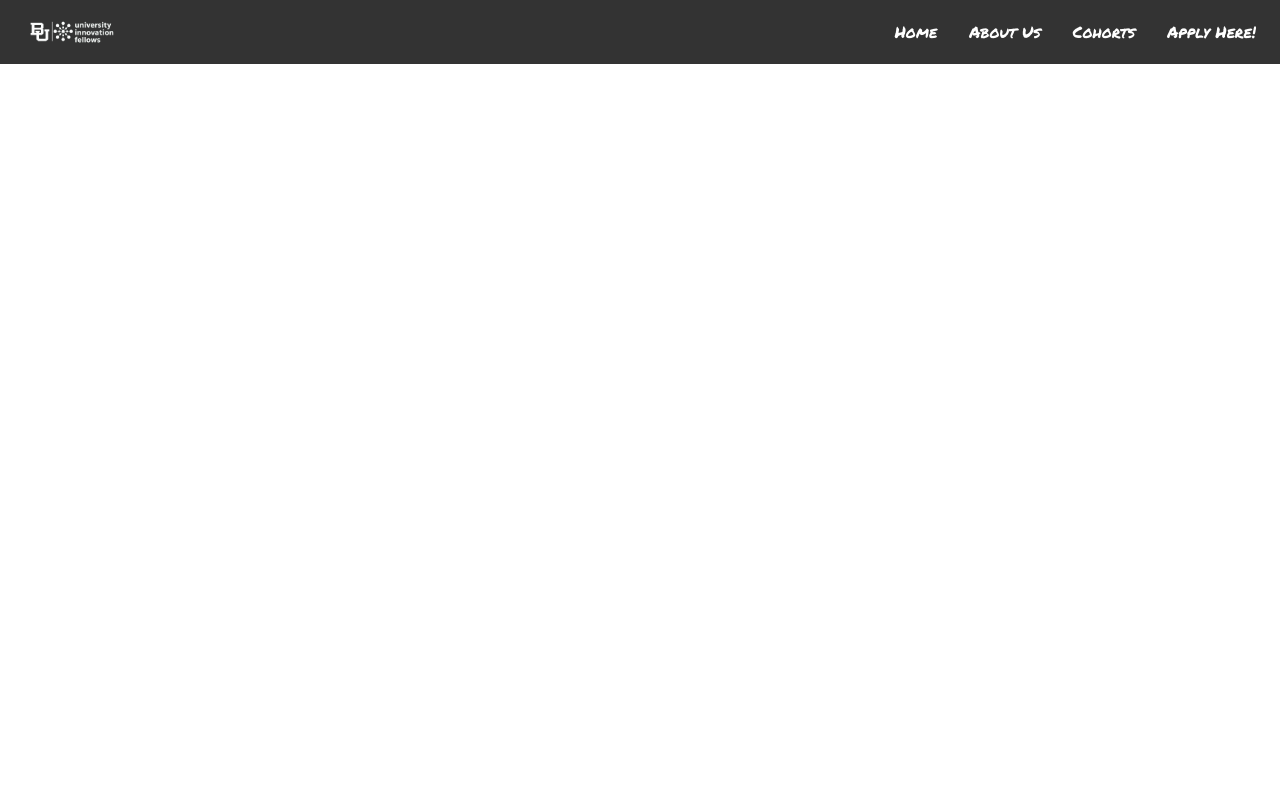
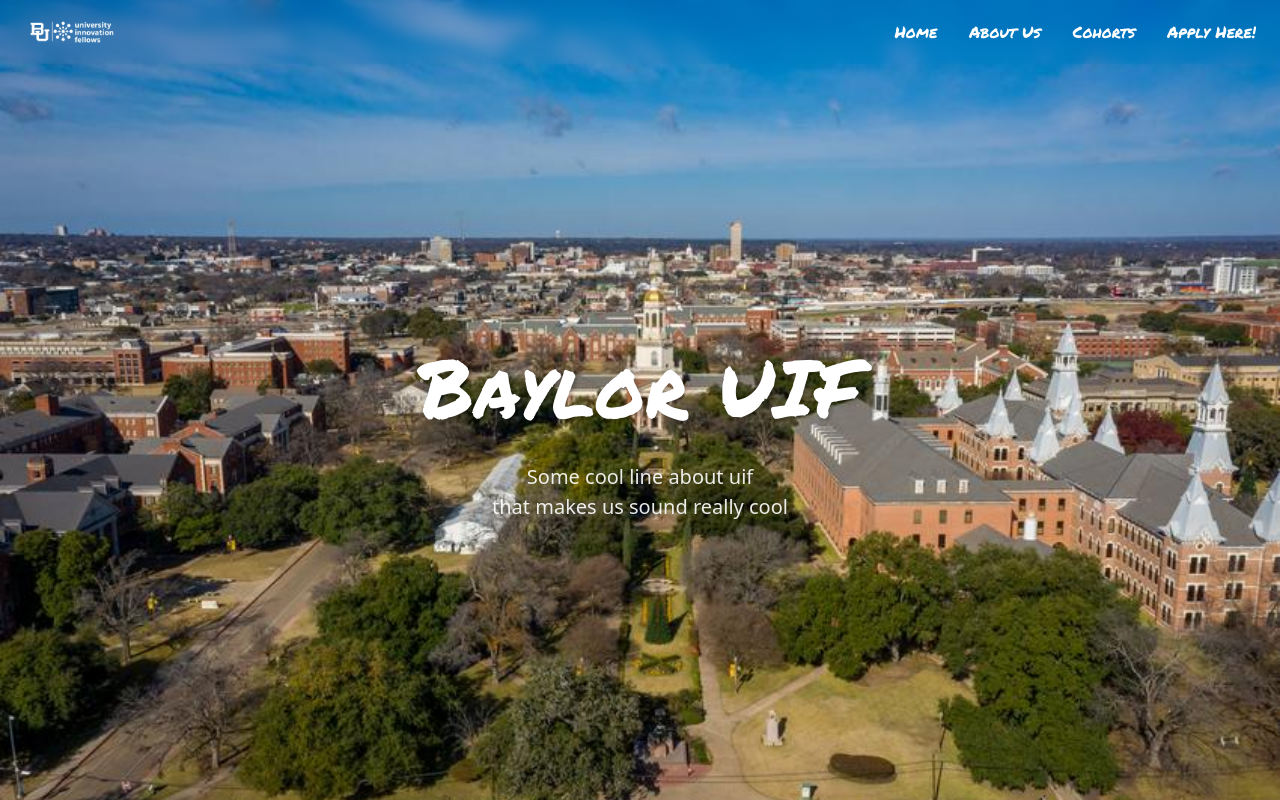
Before and after one commit to Carter-Lewis/uif-react, a React (Vite) app in the folder uif-react/: page / in a window 1280 px wide. Built offline with nearby package versions, Linux system fonts and the light colour scheme.

Commit message:
Added hero section with simple gsap animations

```diff
--- a/uif-react/package.json
+++ b/uif-react/package.json
@@ -10,6 +10,7 @@
     "preview": "vite preview"
   },
   "dependencies": {
+    "@gsap/react": "^2.1.2",
     "@tailwindcss/vite": "^4.1.11",
     "gsap": "^3.13.0",
     "react": "^19.1.0",
--- a/uif-react/src/App.jsx
+++ b/uif-react/src/App.jsx
@@ -1,12 +1,13 @@
 import { useState } from 'react'
 import Navbar from './Components/Navbar/Navbar.jsx'
+import Hero from './Components/Hero/Hero.jsx'
+import './index.css'
 
 function App() {
-  const [count, setCount] = useState(0)
-
   return (
     <>
-      <Navbar></Navbar>
+      <Navbar />
+      <Hero></Hero>
     </>
   )
 }
--- /dev/null
+++ b/uif-react/src/Components/About/About.jsx
@@ -0,0 +1,9 @@
+import React from 'react'
+
+const About = () => {
+  return (
+    <div>About</div>
+  )
+}
+
+export default About
--- a/uif-react/src/Components/Hero/Hero.jsx
+++ b/uif-react/src/Components/Hero/Hero.jsx
@@ -0,0 +1,42 @@
+import styles from './Hero.module.css'
+import { SplitText } from 'gsap/all'
+import gsap from 'gsap'
+import { useGSAP } from '@gsap/react'
+import React from 'react'
+
+const Hero = () => {
+    useGSAP(() => {
+        const heroSplit = new SplitText('#hero-title', {type: 'chars, words' });
+        const paraSplit = new SplitText('#hero-subtitle', {type: 'lines' });
+
+        gsap.from(heroSplit.chars, {
+            yPercent: 100,
+            duration: 1.8,
+            opacity: 0,
+            ease: 'expo.out',
+            stagger: 0.06
+        });
+
+        gsap.from(paraSplit.lines, {
+            opacity: 0,
+            yPercent: 100,
+            duration: 1.8,
+            ease: 'expo.out',
+            stagger: 0.06,
+            delay: 1
+        });
+    })
+
+  return (
+    <section className={styles.hero} id='home'>
+      <div className={styles.heroContent}>
+        <h1 className={styles.heroTitle} id='hero-title'>Baylor UIF</h1>
+        <p className={styles.heroSubtitle} id='hero-subtitle'>
+          Some cool line about uif<br /> that makes us sound really cool
+        </p>
+      </div>
+    </section>
+  )
+}
+
+export default Hero
--- a/uif-react/src/Components/Hero/Hero.module.css
+++ b/uif-react/src/Components/Hero/Hero.module.css
@@ -0,0 +1,33 @@
+@import url('https://fonts.googleapis.com/css2?family=Open+Sans:ital,wght@0,300..800;1,300..800&family=Permanent+Marker&display=swap');
+
+.hero {
+    min-height: 100vh;
+    display: flex;
+    align-items: center;
+    justify-content: center;
+    color: white;
+    text-align: center;
+    padding-top: 80px; /* Account for fixed navbar */
+    background-image: url('/Images/baylor-aerial-1.jpg');
+    background-repeat: no-repeat;
+    background-size: cover;
+}
+
+.heroContent {
+    max-width: 800px;
+    padding: 2rem;
+}
+
+.heroTitle {
+    font-family: "Permanent Marker", cursive;
+    font-size: 5rem;
+    margin-bottom: 1rem;
+    text-shadow: 2px 2px 4px rgba(0, 0, 0, 0.3);
+    color: var(--baylor-yellow);
+}
+
+.heroSubtitle {
+    font-size: 1.25rem;
+    margin-bottom: 2rem;
+    opacity: 0.9;
+}
--- a/uif-react/src/Components/Navbar/Navbar.module.css
+++ b/uif-react/src/Components/Navbar/Navbar.module.css
@@ -1,5 +1,5 @@
 /* Navbar CSS Module Styles */
-@import url('https://fonts.googleapis.com/css2?family=Permanent+Marker&display=swap');
+@import url('https://fonts.googleapis.com/css2?family=Open+Sans:ital,wght@0,300..800;1,300..800&family=Permanent+Marker&display=swap');
 
 .permanent-marker-regular {
   font-family: "Permanent Marker", cursive;
@@ -9,7 +9,7 @@
 
 .navbar {
   width: 100%;
-  background: rgba(0, 0, 0, 0.8);
+  background: var(--baylor-green);
   backdrop-filter: blur(8px);
   position: fixed;
   top: 0;
@@ -63,7 +63,7 @@
 }
 
 .navLink:hover {
-  color: green;
+  color: var(--baylor-yellow);
 }
 
 a {
--- a/uif-react/src/index.css
+++ b/uif-react/src/index.css
@@ -1,6 +1,11 @@
 @import "tailwindcss";
 
-@import url('https://fonts.googleapis.com/css2?family=Permanent+Marker&display=swap');
+@import url('https://fonts.googleapis.com/css2?family=Open+Sans:ital,wght@0,300..800;1,300..800&family=Permanent+Marker&display=swap');
+
+:root {
+    --baylor-green: #154734;
+    --baylor-yellow: #FFB81C;
+}
 
 @theme {
     --font-permanent-marker: "Permanent Marker", monospace;
@@ -33,41 +38,3 @@
             transparent 100%
     );
 }
-
-html,
-body {
-    width: 100%;
-    overflow-x: hidden;
-    scroll-behavior: smooth;
-}
-
-
-@layer components {
-    main {
-        @apply w-full overflow-x-hidden;
-    }
-
-    nav {
-        @apply fixed z-50 w-full bg-green-900;
-
-        div {
-            @apply flex md:flex-row flex-col md:justify-between items-center gap-5 lg:px-0 px-5 container mx-auto;
-        }
-
-        p {
-            @apply font-permanent-marker text-white font-semibold text-3xl -mb-2;
-        }
-
-        a {
-            @apply font-permanent-marker cursor-pointer text-white text-nowrap md:text-base text-sm;
-        }
-
-        ul {
-            @apply flex-center lg:gap-12 gap-7;
-        }
-
-        img {
-            @apply h-16;
-        }
-    }
-}
```
Also changed, not shown: uif-react/public/Images/baylor-aerial-1.jpg (added), uif-react/src/Components/About/About.module.css (added), 1 other file (tests, documents, lock files or other folders).
